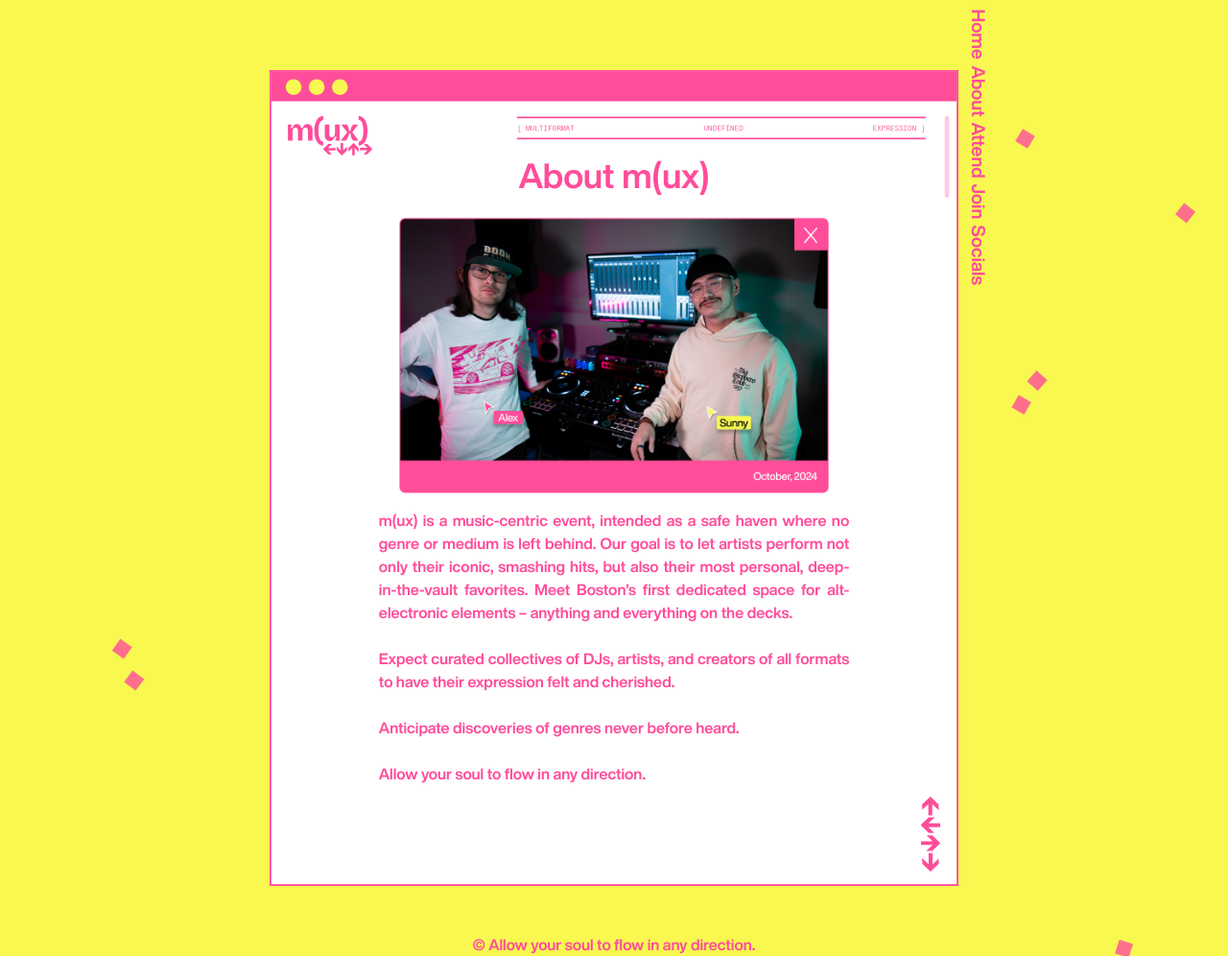
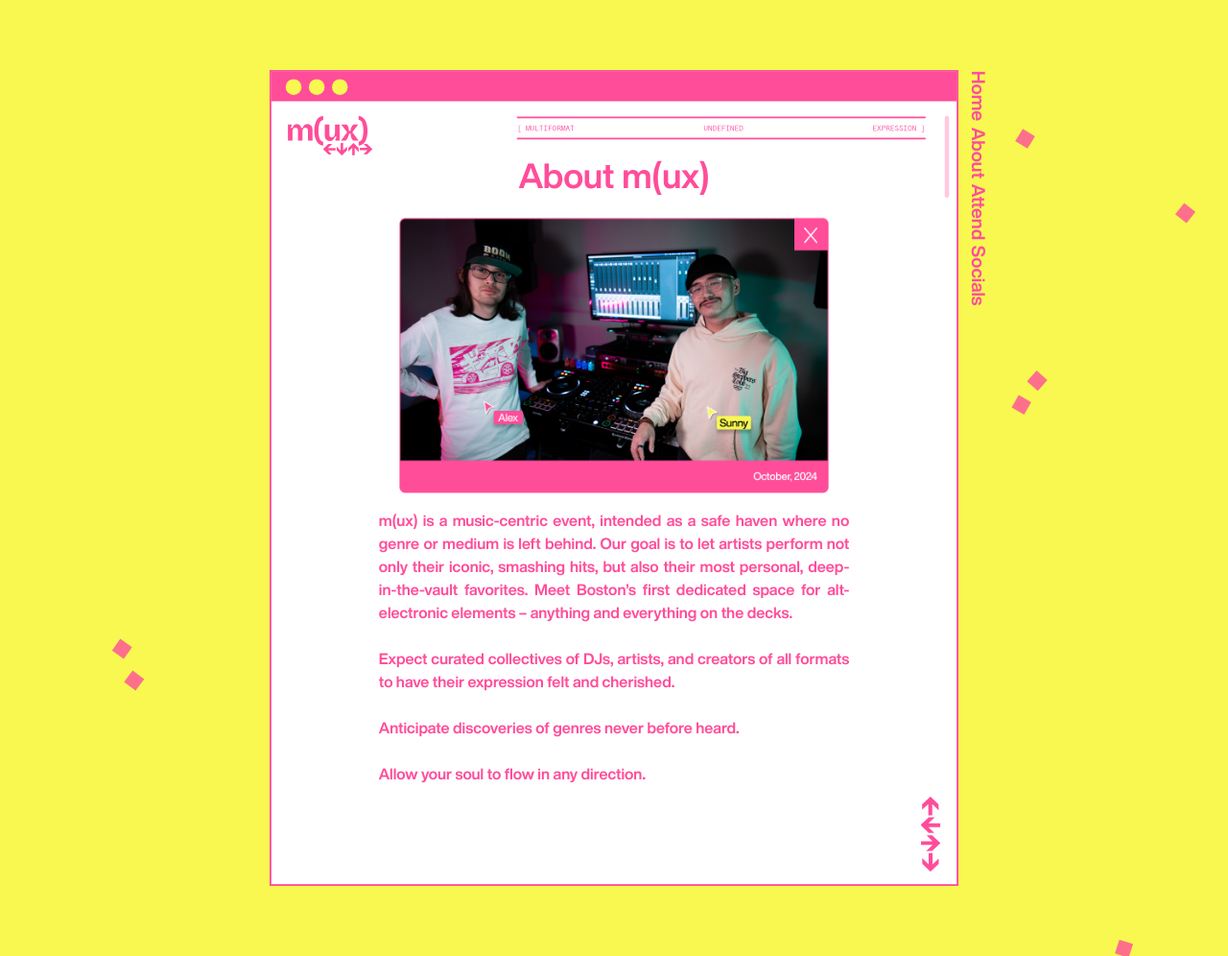
Before and after one commit to merenotilde/mux, a Flask app: page /about in a window 1280 px wide. Shown: the whole page at 96% size. Run offline with Flask 2, Linux system fonts and the light colour scheme.

Commit message:
Update base.html

```diff
--- a/templates/base.html
+++ b/templates/base.html
@@ -4,47 +4,36 @@
         <meta charset="UTF-8">
         <meta name="viewport" content="width=device-width, initial-scale=1.0">
         <title>{% block title %}m(ux){% endblock %}</title>
-    <link href="https://cdn.jsdelivr.net/npm/tailwindcss@2.2.19/dist/tailwind.min.css" defer rel="stylesheet">
+        <link rel="icon" href="{{ url_for('static', filename='assets/favicon.ico') }}" type="image/x-icon">
+        <link href="https://cdn.jsdelivr.net/npm/tailwindcss@2.2.19/dist/tailwind.min.css" rel="stylesheet">
         <link rel="stylesheet" href="{{ url_for('static', filename='css/style.css') }}">
     </head>
 <body>
-
 <div class="animated-pixels-background"></div>
 
-    <!-- Main Content -->
     <main class="container mx-auto flex-1 py-12 px-6" content>
         {% block content %}{% endblock %}
     </main>
+
 <div class="vertical-links">
     <ul>
         <li><a href="{{ url_for('home') }}">Home</a></li>
         <li><a href="{{ url_for('about') }}">About</a></li>
         <li><a href="https://ra.co/events/2023782"  target="_blank">Attend</a>
-        <li><a href="{{ url_for('apply') }}">Join</a></li>
-        <li><a href="https://www.instagram.com/mux_flow/"  target="_blank">Socials</a></li>
+        <li><a href="https://www.instagram.com/muxflow/"  target="_blank">Socials</a></li>
     </ul>
 </div>
+
 <div class="mobile-nav">
     <img src="{{ url_for('static', filename='assets/Logo.svg') }}" alt="Logo" class="mobile-logo">
     <ul>
         <li><a href="{{ url_for('home') }}">Home</a></li>
         <li><a href="{{ url_for('about') }}">About</a></li>
         <li><a href="https://ra.co/events/2023782" target="_blank">Attend</a></li>
-        <li><a href="{{ url_for('apply') }}">Join</a></li>
-        <li><a href="https://www.instagram.com/mux_flow/" target="_blank">Socials</a></li>
+        <li><a href="https://www.instagram.com/muxflow/" target="_blank">Socials</a></li>
     </ul>
 </div>
-
-    <footer>
-        <div class="container mx-auto text-center">
-            <p class="text-[#b0cbdf]">&copy; Allow your soul to flow in any direction.</p>
-        </div>
-    </footer>
-
-
-
-    <script src="{{ url_for('static', filename='js/main.js') }}"></script>
-
+<script src="{{ url_for('static', filename='js/main.js') }}" defer></script>
 </body>
 
 </html>
```
Lines whose indentation alone changed are shown as unchanged.
